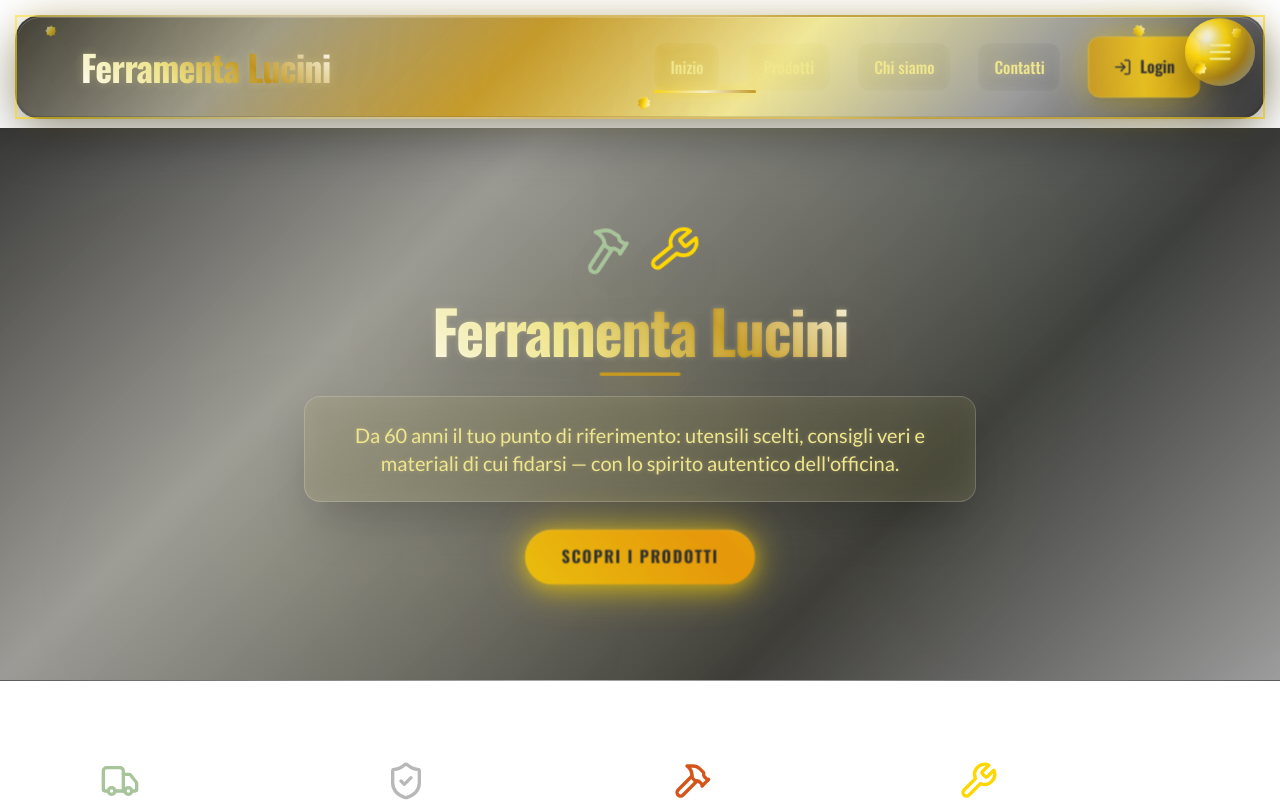
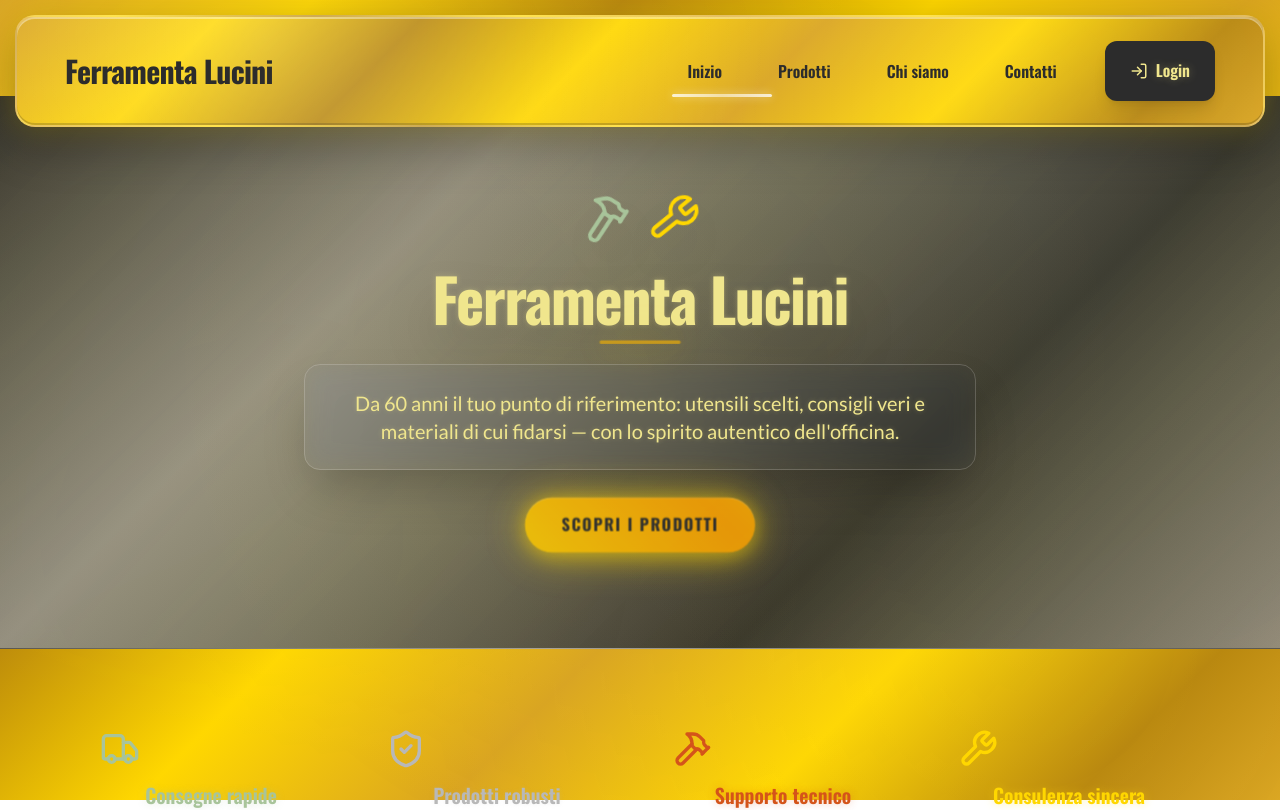
Before and after one commit to ferramentalucini/lucini-ferramenta, a React (Vite) app: page / in a window 1280 px wide. Shown: the top 810 px of the page. Built offline with nearby package versions, Linux system fonts and the light colour scheme.

Commit message:
Fix header and background style
The AI will update the header to match the provided image, remove the sphere when the header is open, and ensure the background covers the entire page, adjusting content spacing to accommodate the header.

```diff
--- a/src/pages/Home.tsx
+++ b/src/pages/Home.tsx
@@ -73,34 +73,60 @@ export default function Home() {
   };
 
   return (
-    <div className="min-h-screen flex flex-col w-full font-lato">
-      {/* SFERA MENU 3D - Sempre visibile */}
+    <div className="min-h-screen flex flex-col w-full font-lato relative">
+      {/* SFONDO DORATO CONTINUO */}
       <div
-        className="menu-sphere animate-sphere-float"
-        onClick={toggleHeader}
+        className="fixed inset-0 z-0"
+        style={{
+          background: `
+            linear-gradient(135deg,
+              #DAA520 0%,
+              #FFD700 15%,
+              #B8860B 30%,
+              #FFD700 45%,
+              #DAA520 60%,
+              #FFD700 75%,
+              #B8860B 90%,
+              #DAA520 100%
+            )
+          `,
+          backgroundAttachment: 'fixed'
+        }}
       >
-        <Menu size={28} className="text-sabbia drop-shadow-lg" />
-        {/* Decorazioni diamanti sulla sfera */}
-        <div className="diamond-decoration animate-diamond-sparkle" style={{ top: '15%', right: '20%' }} />
-        <div className="diamond-decoration animate-diamond-sparkle" style={{ bottom: '20%', left: '15%', animationDelay: '1.5s' }} />
+        {/* Texture overlay per profondità */}
+        <div
+          className="absolute inset-0 opacity-30"
+          style={{
+            backgroundImage: `
+              radial-gradient(circle at 20% 20%, rgba(255, 255, 255, 0.2) 0%, transparent 50%),
+              radial-gradient(circle at 80% 80%, rgba(255, 255, 255, 0.1) 0%, transparent 50%),
+              radial-gradient(circle at 50% 50%, rgba(139, 139, 139, 0.1) 0%, transparent 70%)
+            `
+          }}
+        />
       </div>
 
-      {/* HEADER SOSPESO */}
+      {/* SFERA MENU 3D - Sempre visibile quando header è collassato */}
+      {isHeaderCollapsed && (
+        <div
+          className="menu-sphere animate-sphere-float"
+          onClick={toggleHeader}
+        >
+          <Menu size={24} className="text-antracite drop-shadow-lg" />
+        </div>
+      )}
+
+      {/* HEADER LUSSUOSO SOSPESO */}
       {!isHeaderCollapsed && (
-        <header className="header-suspended animate-header-luxe-shimmer animate-slide-in-elegant">
-          <div className="flex justify-between items-center px-6 md:px-16 py-5 relative">
-            {/* Decorazioni diamanti nell'header */}
-            <div className="diamond-decoration animate-diamond-sparkle" style={{ top: '10px', left: '30px' }} />
-            <div className="diamond-decoration animate-diamond-sparkle" style={{ top: '10px', right: '120px', animationDelay: '2s' }} />
-            <div className="diamond-decoration animate-diamond-sparkle" style={{ bottom: '10px', left: '50%', animationDelay: '1s' }} />
-
-            <span className="text-3xl md:text-4xl font-oswald font-bold text-sabbia tracking-tight select-none animate-text-glow font-header metallic-text relative z-10">
+        <header className="header-luxe animate-slide-in-elegant">
+          <div className="flex justify-between items-center px-8 md:px-12 py-6 relative z-10">
+            <span className="text-2xl md:text-3xl font-oswald font-bold text-antracite tracking-tight select-none relative z-10">
               Ferramenta Lucini
             </span>
 
-            <div className="flex items-center gap-4 md:gap-7 relative z-10">
-              <nav className="flex gap-4 md:gap-7 font-medium text-base relative">
-                {/* Linea di navigazione animata con stile lussuoso */}
+            <div className="flex items-center gap-6 md:gap-8 relative z-10">
+              <nav className="flex gap-4 md:gap-6 font-medium text-base relative">
+                {/* Linea di navigazione animata */}
                 <div
                   className="navigation-indicator"
                   style={getNavigationLineStyle()}
@@ -110,42 +136,41 @@ export default function Home() {
                   <button
                     key={item.name}
                     onClick={() => handleScroll(item.ref)}
-                    className="px-4 py-3 text-sabbia rounded-xl hover:bg-gradient-to-r hover:from-senape/20 hover:to-yellow-400/20 hover:text-senape transition-all duration-300 font-oswald button-hover-only relative z-10 backdrop-blur-sm"
+                    className="px-4 py-3 text-antracite rounded-xl hover:bg-white/20 hover:text-antracite transition-all duration-300 font-oswald button-hover-only relative z-10 font-semibold"
                   >
                     {item.name}
                   </button>
                 ))}
               </nav>
 
-              {/* Pulsanti autenticazione con stile migliorato */}
+              {/* Pulsanti autenticazione */}
               <div className="flex items-center gap-3">
                 {user ? (
                   <div className={`flex items-center gap-3 transition-all duration-700 ${justLoggedIn ? 'animate-login-success animate-scale-bounce' : ''}`}>
                     <a
                       href={`/cliente/${user.id}`}
-                      className="flex items-center gap-2 px-5 py-3 glass-effect text-sabbia rounded-xl hover:bg-gradient-to-r hover:from-senape/20 hover:to-yellow-400/20 hover:text-senape transition-all duration-300 font-oswald animate-slide-in-elegant button-hover-only backdrop-blur-sm border border-sabbia/20"
+                      className="flex items-center gap-2 px-5 py-3 bg-white/20 text-antracite rounded-xl hover:bg-white/30 transition-all duration-300 font-oswald animate-slide-in-elegant button-hover-only backdrop-blur-sm border border-white/30 font-semibold"
                       style={{ animationDelay: '0.1s' }}
                     >
                       <UserIcon size={18} />
                       <span className="hidden md:inline">Area Cliente</span>
                     </a>
 
-                    {/* Pulsante Admin con decorazioni speciali */}
+                    {/* Pulsante Admin */}
                     {isAdmin() && (
                       <a
                         href={`/admin/${user.id}`}
-                        className="flex items-center gap-2 px-5 py-3 glass-effect text-ruggine rounded-xl hover:bg-gradient-to-r hover:from-ruggine/20 hover:to-orange-400/20 transition-all duration-300 font-oswald animate-admin-badge button-hover-only animate-slide-in-elegant backdrop-blur-sm border border-ruggine/30 relative"
+                        className="flex items-center gap-2 px-5 py-3 bg-ruggine/80 text-white rounded-xl hover:bg-ruggine transition-all duration-300 font-oswald button-hover-only animate-slide-in-elegant backdrop-blur-sm border border-ruggine/50 relative font-semibold"
                         style={{ animationDelay: '0.2s' }}
                       >
-                        <Shield size={18} className="animate-pulse-golden" />
+                        <Shield size={18} />
                         <span className="hidden md:inline">Admin</span>
-                        <div className="diamond-decoration animate-diamond-sparkle absolute -top-1 -right-1" style={{ width: '6px', height: '6px' }} />
                       </a>
                     )}
 
                     <button
                       onClick={handleLogout}
-                      className="flex items-center gap-2 px-5 py-3 glass-effect text-cemento rounded-xl hover:bg-gradient-to-r hover:from-ruggine/20 hover:to-red-400/20 hover:text-ruggine transition-all duration-300 font-oswald button-hover-only animate-slide-in-elegant backdrop-blur-sm border border-cemento/20"
+                      className="flex items-center gap-2 px-5 py-3 bg-white/20 text-antracite rounded-xl hover:bg-red-500/20 hover:text-red-700 transition-all duration-300 font-oswald button-hover-only animate-slide-in-elegant backdrop-blur-sm border border-white/30 font-semibold"
                       style={{ animationDelay: '0.3s' }}
                     >
                       <LogOut size={18} />
@@ -155,11 +180,10 @@ export default function Home() {
                 ) : (
                   <a
                     href="/auth"
-                    className="flex items-center gap-2 px-6 py-4 bg-gradient-to-r from-senape via-yellow-400 to-yellow-500 text-antracite rounded-xl hover:from-yellow-400 hover:via-yellow-500 hover:to-senape transition-all duration-300 font-oswald font-semibold animate-pulse-golden button-hover-only shadow-lg border border-yellow-300/30 relative"
+                    className="flex items-center gap-2 px-6 py-4 bg-antracite text-sabbia rounded-xl hover:bg-antracite/80 transition-all duration-300 font-oswald font-semibold button-hover-only shadow-lg border border-antracite/50 relative"
                   >
                     <LogIn size={18} />
                     <span>Login</span>
-                    <div className="diamond-decoration animate-diamond-sparkle absolute -top-1 -right-1" style={{ width: '6px', height: '6px' }} />
                   </a>
                 )}
               </div>
@@ -168,8 +192,8 @@ export default function Home() {
         </header>
       )}
 
-      {/* CONTENUTO - Aggiunto padding-top maggiore per compensare l'header sospeso */}
-      <main className="flex-1 w-full pt-32">
+      {/* CONTENUTO - Con spazio appropriato per l'header */}
+      <main className="flex-1 w-full pt-24 relative z-10">
         <div ref={inizioRef} className="animate-slide-in-elegant"><HeroFerramenta /></div>
         <div className="animate-slide-in-elegant" style={{ animationDelay: '0.2s' }}><ServiziFerramenta /></div>
         <div ref={prodottiRef} className="animate-slide-in-elegant" style={{ animationDelay: '0.4s' }}><ProdottiConsigliati /></div>
@@ -177,12 +201,8 @@ export default function Home() {
         <div ref={contattiRef} className="animate-slide-in-elegant" style={{ animationDelay: '0.8s' }}><ContattiFerramenta /></div>
       </main>
 
-      <footer className="section-transparent backdrop-blur-lg text-sabbia py-6 text-center font-oswald text-sm tracking-wide border-t border-sabbia/20 animate-slide-in-elegant animate-text-glow relative">
-        {/* Decorazioni diamanti nel footer */}
-        <div className="diamond-decoration animate-diamond-sparkle absolute top-4 left-1/4" />
-        <div className="diamond-decoration animate-diamond-sparkle absolute top-4 right-1/4" style={{ animationDelay: '1.5s' }} />
-
-        <div className="animate-metallic-shine px-4 relative z-10">
+      <footer className="bg-antracite/80 backdrop-blur-lg text-sabbia py-6 text-center font-oswald text-sm tracking-wide border-t border-sabbia/20 animate-slide-in-elegant relative z-10">
+        <div className="px-4 relative z-10">
           &copy; {new Date().getFullYear()} Ferramenta Lucini &mdash; Designed with luxury & care
         </div>
       </footer>
--- a/src/styles/animations.css
+++ b/src/styles/animations.css
@@ -101,11 +101,11 @@
   }
 }
 
-/* Nuove animazioni per il header sospeso e sfera 3D */
+/* Header elegante sospeso */
 @keyframes header-collapse {
   0% {
-    transform: translateX(0) scale(1);
-    border-radius: 25px;
+    transform: translateY(0) scale(1);
+    border-radius: 20px;
     width: calc(100% - 30px);
     height: auto;
     right: 15px;
@@ -113,29 +113,29 @@
     opacity: 1;
   }
   100% {
-    transform: translateX(0) scale(1);
+    transform: translateY(0) scale(1);
     border-radius: 50%;
-    width: 70px;
-    height: 70px;
-    right: 25px;
-    top: 25px;
+    width: 60px;
+    height: 60px;
+    right: 20px;
+    top: 20px;
     opacity: 0;
   }
 }
 
 @keyframes header-expand {
   0% {
-    transform: translateX(0) scale(1);
+    transform: translateY(0) scale(1);
     border-radius: 50%;
-    width: 70px;
-    height: 70px;
-    right: 25px;
-    top: 25px;
+    width: 60px;
+    height: 60px;
+    right: 20px;
+    top: 20px;
     opacity: 0;
   }
   100% {
-    transform: translateX(0) scale(1);
-    border-radius: 25px;
+    transform: translateY(0) scale(1);
+    border-radius: 20px;
     width: calc(100% - 30px);
     height: auto;
     right: 15px;
@@ -146,31 +146,12 @@
 
 @keyframes sphere-float {
   0%, 100% {
-    transform: translateY(0px) rotateX(15deg);
-    box-shadow:
-      0 10px 30px rgba(0, 0, 0, 0.3),
-      inset 0 0 20px rgba(255, 215, 0, 0.2),
-      inset -10px -10px 20px rgba(0, 0, 0, 0.1),
-      inset 10px 10px 20px rgba(255, 255, 255, 0.1);
+    transform: translateY(0px);
+    box-shadow: 0 8px 25px rgba(0, 0, 0, 0.3);
   }
   50% {
-    transform: translateY(-8px) rotateX(15deg);
-    box-shadow:
-      0 15px 40px rgba(0, 0, 0, 0.4),
-      inset 0 0 25px rgba(255, 215, 0, 0.3),
-      inset -10px -10px 20px rgba(0, 0, 0, 0.1),
-      inset 10px 10px 20px rgba(255, 255, 255, 0.1);
-  }
-}
-
-@keyframes diamond-sparkle {
-  0%, 100% {
-    opacity: 0.6;
-    transform: scale(1) rotate(0deg);
-  }
-  50% {
-    opacity: 1;
-    transform: scale(1.2) rotate(180deg);
+    transform: translateY(-5px);
+    box-shadow: 0 12px 35px rgba(0, 0, 0, 0.4);
   }
 }
 
@@ -185,21 +166,12 @@
 
 @keyframes button-hover-glow {
   0% {
-    box-shadow: 0 4px 15px rgba(255, 215, 0, 0.3);
+    box-shadow: 0 2px 10px rgba(255, 215, 0, 0.2);
     transform: translateY(0px);
   }
   100% {
-    box-shadow: 0 8px 30px rgba(255, 215, 0, 0.5), 0 0 20px rgba(255, 215, 0, 0.3);
-    transform: translateY(-3px);
-  }
-}
-
-@keyframes header-luxe-shimmer {
-  0% {
-    background-position: -200% center;
-  }
-  100% {
-    background-position: 200% center;
+    box-shadow: 0 4px 20px rgba(255, 215, 0, 0.4);
+    transform: translateY(-2px);
   }
 }
 
@@ -241,44 +213,29 @@
 }
 
 .animate-header-collapse {
-  animation: header-collapse 0.8s ease-in-out forwards;
+  animation: header-collapse 0.6s ease-in-out forwards;
 }
 
 .animate-header-expand {
-  animation: header-expand 0.8s ease-in-out forwards;
+  animation: header-expand 0.6s ease-in-out forwards;
 }
 
 .animate-sphere-float {
-  animation: sphere-float 4s ease-in-out infinite;
-}
-
-.animate-diamond-sparkle {
-  animation: diamond-sparkle 3s ease-in-out infinite;
+  animation: sphere-float 3s ease-in-out infinite;
 }
 
 .animate-navigation-line {
   animation: navigation-line 0.4s ease-out forwards;
 }
 
-.animate-header-luxe-shimmer {
-  background: linear-gradient(90deg,
-    rgba(255, 215, 0, 0.1),
-    rgba(255, 255, 255, 0.3),
-    rgba(184, 134, 11, 0.2),
-    rgba(255, 215, 0, 0.1)
-  );
-  background-size: 200% 100%;
-  animation: header-luxe-shimmer 4s ease-in-out infinite;
-}
-
 /* Effetti hover fluidi */
 .smooth-hover {
-  transition: all 0.4s cubic-bezier(0.4, 0.0, 0.2, 1);
+  transition: all 0.3s cubic-bezier(0.4, 0.0, 0.2, 1);
 }
 
 .smooth-hover:hover {
   transform: translateY(-2px);
-  filter: brightness(1.1);
+  filter: brightness(1.05);
 }
 
 .button-hover-only {
@@ -300,159 +257,106 @@
   animation: metallic-shine 1.5s ease-in-out infinite;
 }
 
-/* Effetti speciali per il nuovo tema metallico lussuoso */
-.metallic-text {
-  background: linear-gradient(45deg, #FFFFFF, #F0E68D, #B8860B, #FFFFFF);
-  background-clip: text;
-  -webkit-background-clip: text;
-  -webkit-text-fill-color: transparent;
-  animation: gradient-flow 4s ease infinite;
-}
-
-.glass-effect {
-  background: rgba(240, 230, 141, 0.1);
-  backdrop-filter: blur(10px);
-  border: 1px solid rgba(240, 230, 141, 0.2);
-  box-shadow: 0 8px 32px rgba(0, 0, 0, 0.1);
-}
-
-/* Header sospeso con stile lussuoso */
-.header-suspended {
+/* Header lussuoso come nell'immagine */
+.header-luxe {
   position: fixed;
   top: 15px;
   left: 15px;
   right: 15px;
-  border-radius: 25px;
   z-index: 50;
+  border-radius: 20px;
   background: linear-gradient(135deg,
-    rgba(44, 44, 44, 0.95) 0%,
-    rgba(139, 139, 139, 0.9) 20%,
-    rgba(184, 134, 11, 0.85) 40%,
-    rgba(240, 230, 141, 0.9) 60%,
-    rgba(139, 139, 139, 0.9) 80%,
-    rgba(44, 44, 44, 0.95) 100%
+    #DAA520 0%,
+    #FFD700 15%,
+    #B8860B 30%,
+    #FFD700 45%,
+    #DAA520 60%,
+    #FFD700 75%,
+    #B8860B 90%,
+    #DAA520 100%
   );
-  backdrop-filter: blur(20px);
-  border: 2px solid;
-  border-image: linear-gradient(45deg,
-    rgba(255, 215, 0, 0.6),
-    rgba(255, 255, 255, 0.4),
-    rgba(184, 134, 11, 0.6),
-    rgba(255, 215, 0, 0.6)
-  ) 1;
   box-shadow:
-    0 15px 50px rgba(0, 0, 0, 0.4),
-    0 0 30px rgba(255, 215, 0, 0.2),
-    inset 0 1px 0 rgba(255, 255, 255, 0.2),
-    inset 0 -1px 0 rgba(0, 0, 0, 0.1);
+    0 15px 50px rgba(0, 0, 0, 0.3),
+    inset 0 2px 0 rgba(255, 255, 255, 0.4),
+    inset 0 -2px 0 rgba(0, 0, 0, 0.2),
+    0 0 30px rgba(255, 215, 0, 0.3);
+  border: 2px solid rgba(255, 255, 255, 0.3);
 }
 
-.header-suspended::before {
+.header-luxe::before {
   content: '';
   position: absolute;
   top: 0;
   left: 0;
   right: 0;
   bottom: 0;
-  border-radius: 23px;
+  border-radius: 18px;
   background:
-    radial-gradient(circle at 20% 20%, rgba(255, 215, 0, 0.1) 0%, transparent 50%),
-    radial-gradient(circle at 80% 80%, rgba(255, 255, 255, 0.05) 0%, transparent 50%),
-    radial-gradient(circle at 40% 60%, rgba(184, 134, 11, 0.08) 0%, transparent 50%);
+    radial-gradient(circle at 20% 20%, rgba(255, 255, 255, 0.2) 0%, transparent 50%),
+    radial-gradient(circle at 80% 80%, rgba(255, 255, 255, 0.1) 0%, transparent 50%);
   pointer-events: none;
 }
 
-/* Sfera 3D per il menu */
+/* Sfera menu 3D elegante */
 .menu-sphere {
   position: fixed;
-  top: 25px;
-  right: 25px;
-  width: 70px;
-  height: 70px;
+  top: 20px;
+  right: 20px;
+  width: 60px;
+  height: 60px;
   border-radius: 50%;
   z-index: 60;
   cursor: pointer;
   background: radial-gradient(circle at 30% 30%,
-    rgba(255, 255, 255, 0.8) 0%,
-    rgba(255, 215, 0, 0.9) 30%,
-    rgba(184, 134, 11, 0.8) 60%,
-    rgba(139, 139, 139, 0.9) 80%,
-    rgba(44, 44, 44, 0.95) 100%
+    rgba(255, 255, 255, 0.9) 0%,
+    rgba(255, 215, 0, 1) 30%,
+    rgba(184, 134, 11, 1) 70%,
+    rgba(139, 139, 139, 0.9) 100%
   );
   box-shadow:
-    0 10px 30px rgba(0, 0, 0, 0.3),
-    inset 0 0 20px rgba(255, 215, 0, 0.2),
-    inset -10px -10px 20px rgba(0, 0, 0, 0.1),
-    inset 10px 10px 20px rgba(255, 255, 255, 0.1),
-    0 0 20px rgba(255, 215, 0, 0.3);
+    0 8px 25px rgba(0, 0, 0, 0.3),
+    inset 0 0 15px rgba(255, 215, 0, 0.3),
+    inset -8px -8px 15px rgba(0, 0, 0, 0.1),
+    inset 8px 8px 15px rgba(255, 255, 255, 0.2);
   display: flex;
   align-items: center;
   justify-content: center;
   transition: all 0.3s ease;
-  transform: rotateX(15deg);
 }
 
 .menu-sphere:hover {
-  transform: rotateX(15deg) scale(1.1);
+  transform: scale(1.05);
   box-shadow:
-    0 15px 40px rgba(0, 0, 0, 0.4),
-    inset 0 0 25px rgba(255, 215, 0, 0.3),
-    inset -10px -10px 20px rgba(0, 0, 0, 0.1),
-    inset 10px 10px 20px rgba(255, 255, 255, 0.2),
-    0 0 30px rgba(255, 215, 0, 0.5);
+    0 12px 35px rgba(0, 0, 0, 0.4),
+    inset 0 0 20px rgba(255, 215, 0, 0.4),
+    inset -8px -8px 15px rgba(0, 0, 0, 0.1),
+    inset 8px 8px 15px rgba(255, 255, 255, 0.3);
 }
 
 .menu-sphere::before {
   content: '';
   position: absolute;
-  top: 10%;
-  left: 20%;
-  width: 25%;
-  height: 25%;
+  top: 15%;
+  left: 25%;
+  width: 20%;
+  height: 20%;
   background: radial-gradient(circle, rgba(255, 255, 255, 0.8) 0%, transparent 70%);
   border-radius: 50%;
-  filter: blur(3px);
+  filter: blur(2px);
 }
 
-/* Decorazioni diamanti */
-.diamond-decoration {
-  position: absolute;
-  width: 8px;
-  height: 8px;
-  background: linear-gradient(45deg,
-    rgba(255, 255, 255, 0.9),
-    rgba(255, 215, 0, 0.8),
-    rgba(184, 134, 11, 0.7)
-  );
-  transform: rotate(45deg);
-  opacity: 0.6;
-}
-
-.diamond-decoration::before,
-.diamond-decoration::after {
-  content: '';
-  position: absolute;
-  width: 100%;
-  height: 100%;
-  background: inherit;
-  transform: rotate(45deg);
-}
-
-.diamond-decoration::after {
-  transform: rotate(90deg);
-}
-
+/* Indicatore di navigazione elegante */
 .navigation-indicator {
   position: absolute;
   bottom: -2px;
   left: 0;
   height: 3px;
   background: linear-gradient(90deg,
-    rgba(255, 215, 0, 0.8),
+    rgba(255, 255, 255, 0.8),
     rgba(255, 255, 255, 0.6),
-    rgba(184, 134, 11, 0.8)
+    rgba(255, 255, 255, 0.8)
   );
   border-radius: 2px;
   transition: all 0.4s cubic-bezier(0.4, 0.0, 0.2, 1);
-  box-shadow: 0 0 10px rgba(255, 215, 0, 0.5);
+  box-shadow: 0 0 8px rgba(255, 255, 255, 0.5);
 }
```
